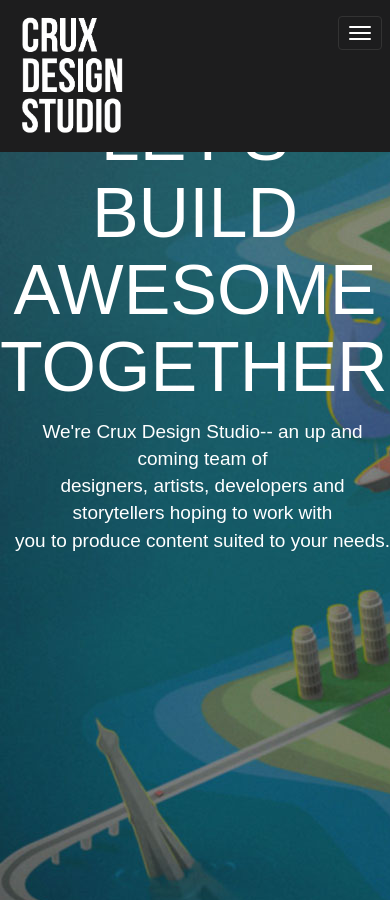
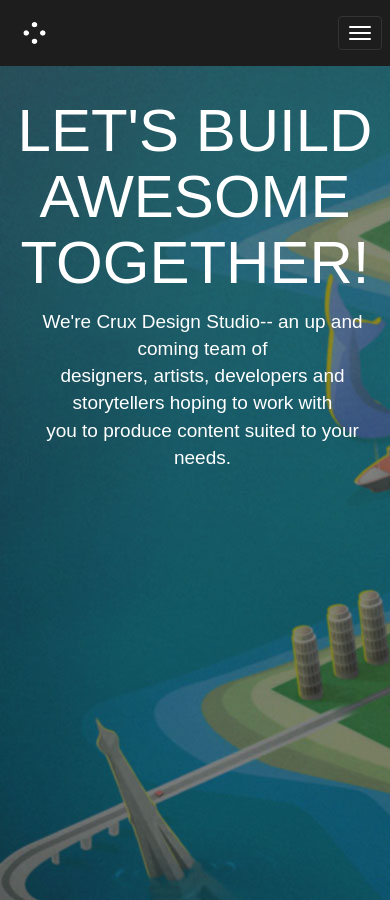
Before and after one commit to cruxph/cruxph.github.io, a Jekyll site: the page built from index.html, in a window 390 px wide and 900 px high. Built offline with Jekyll 4.4.1, drawn with Linux system fonts in a browser that asks for light colours.

Commit message:
fix mobile view

```diff
--- a/_includes/front/nav.html
+++ b/_includes/front/nav.html
@@ -1,8 +1,11 @@
 <nav class="navbar navbar-fixed-top navbar-inverse clearfix">
     <div class="container">
         <div class="navbar-header">
-            <div id="home-nav" class="navbar-brand">
+            <div id="home-nav" class="navbar-brand hidden-sm hidden-xs">
                 <a href="/"><img src="{{ '/img/crux-brand-inverse.png' | prepend: site.baseurl }}" class="nav-logo" height="100%"></a>
+            </div>
+            <div id="home-nav-sm" class="navbar-brand hidden-lg hidden-md">
+                <a href="/"><img src="{{ '/img/crux-logo-inverse.png' | prepend: site.baseurl }}" class="nav-logo" height="100%"></a>
             </div>
             <button type="button" class="navbar-toggle collapsed" data-toggle="collapse" data-target="#nav-links">
                 <span class="sr-only">Toggle navigation</span>
@@ -20,7 +23,7 @@
                     <li id="contact-nav"><a class="page-scroll" href="#contact">CONTACT</a></li>
                 </ul>
             </div>
-            <div class="hidden-sm navbar-right">
+            <div class="hidden-sm hidden-xs navbar-right">
                 <ul class="nav navbar-nav">
                     {% for media in site.data.social-media %}
                       <li>
--- a/_includes/front/work.html
+++ b/_includes/front/work.html
@@ -1,4 +1,4 @@
-<div class="work-container">
+<div class="work-container clearfix">
 	{% for work in site.works limit:12 %}
 		<div class="col-md-3">
 			<a href="{{work.url}}">
--- a/_sass/_front.scss
+++ b/_sass/_front.scss
@@ -162,6 +162,13 @@
     background-color: transparent;
 }
 
+#home-nav-sm{
+  a{
+    img{
+      height: 50px;
+    }
+  }
+}
 /* cover style */
 #cover {
     background-image: url('/img/cover.jpg');
@@ -333,6 +340,41 @@
     }
 }
 
+@media screen and (max-width: 844px){
+  #nav-links{
+    .navbar-left{
+      .nav{
+        li{
+          a{
+            height: auto !important;
+            padding: 10px !important;
+          }
+        }
+      }
+    }
+  }
+
+  .work-container{
+    position: relative;
+    top: 0;
+    height: auto;
+  }
+
+  #cover{
+    .content-container{
+      padding: 20% 10px 0 10px;
+      h1{
+        font-size: 60px;
+      }
+    }
+  }
+
+  div.work-page-container > .work-images > .work-item {
+    width: 100%!important;
+  }
+
+}
+
 /* for 768px or less */
 
 @media screen and (max-width: 768px){
--- a/index.html
+++ b/index.html
@@ -10,7 +10,7 @@
 {% include front/montage.html %}
 {% include front/work.html %}
 
-<div id="work"></div>
+<div id="work" class="hidden-sm hidden-xs"></div>
 <div style="position: relative" data-stellar-offset-parent="true" data-stellar-vertical-offset="72">
     {% include front/about.html %}
 </div>
--- a/js/front.js
+++ b/js/front.js
@@ -3,6 +3,7 @@
         var $brand = $('.navbar-brand');
         var $logo = $brand.find('.nav-logo');
         var treshold = ($('#cover').outerHeight()-34);
+        if(window.innerWidth >= 768){
             if ($(window).scrollTop() > treshold ) {
                 if (!$brand.hasClass('nav-scrolled')){
 
@@ -15,6 +16,7 @@
                 $logo.attr('src', '/img/crux-brand-inverse.png');
                 $brand.removeClass('nav-scrolled');
                 $('.navbar').removeClass('navbar-crux-default');
+            }
         }
     });
 });
```
Lines whose indentation alone changed are shown as unchanged.
